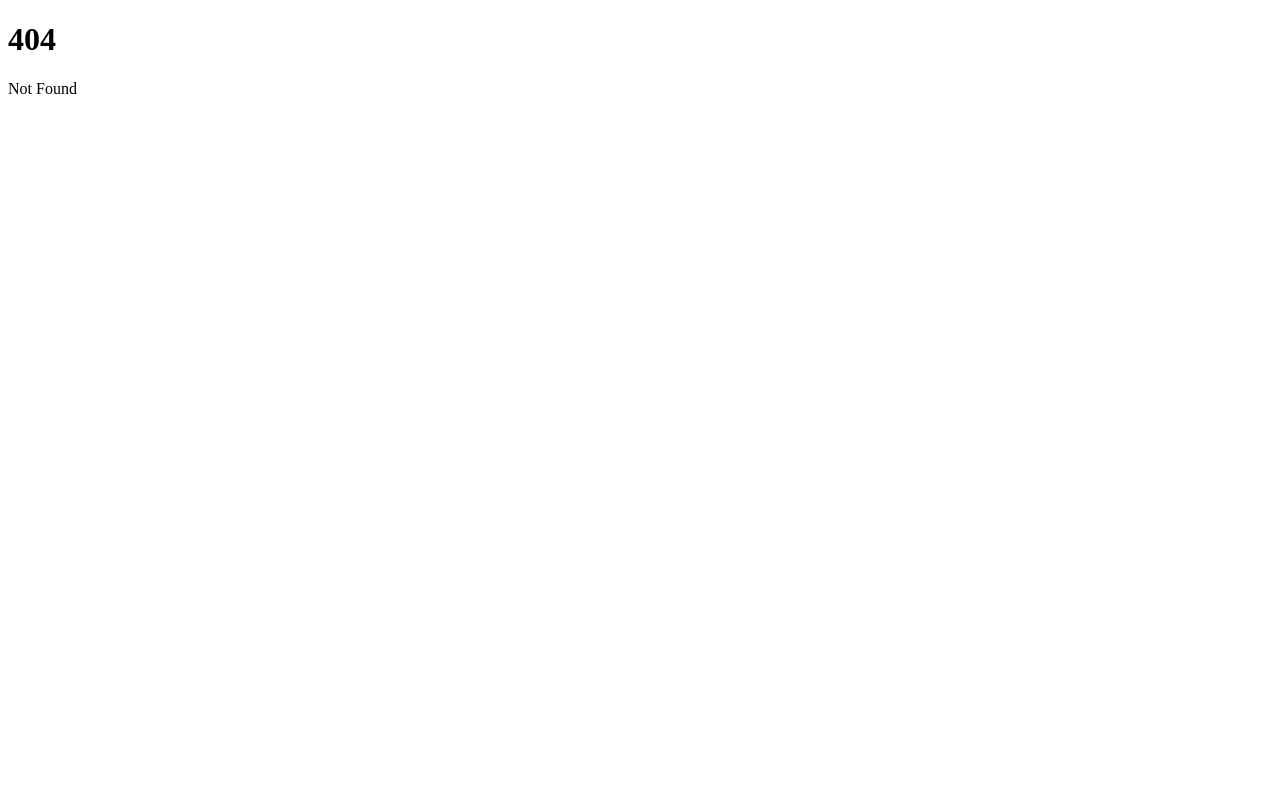
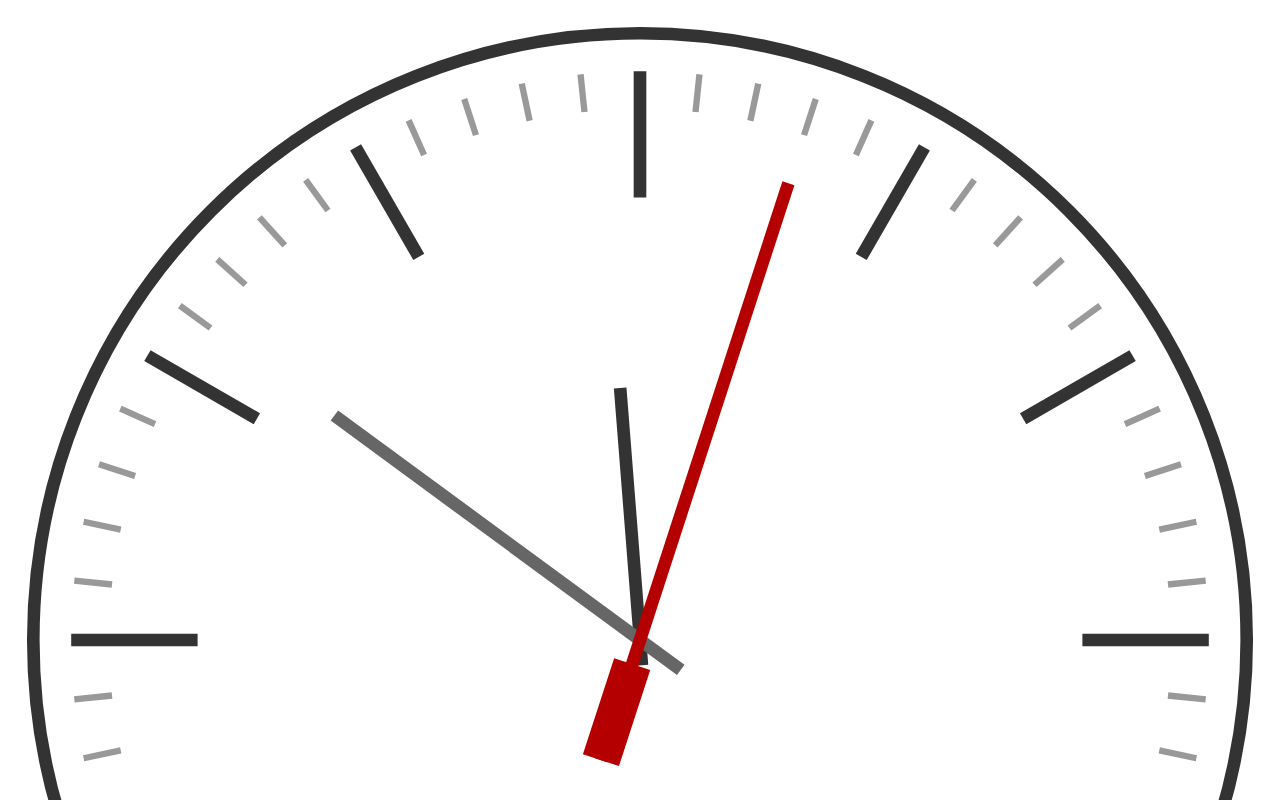
Before and after one commit to sternix/svelte5-examples, a SvelteKit app in the folder temeller/: page /clock in a window 1280 px wide. Before the commit this address had no page. Shown: the top 800 px of the page. Built offline with nearby package versions, Linux system fonts and the light colour scheme.

Commit message:
clock örneği eklendi

```diff
--- a/temeller/src/routes/+page.svelte
+++ b/temeller/src/routes/+page.svelte
@@ -2,4 +2,5 @@
 <nav>
     <a href="./runes">Runes</a>
     <a href="./snippet">Snippets</a>
+    <a href="./clock">Saat</a>
 </nav>
--- /dev/null
+++ b/temeller/src/routes/clock/+page.svelte
@@ -0,0 +1,114 @@
+<!-- https://svelte.dev/examples/clock -->
+<script>
+    import { onMount } from "svelte";
+
+    let time = $state(new Date());
+
+    /* birinci yol $derived ile */
+    let hours = $derived(time.getHours());
+    let minutes = $derived(time.getMinutes());
+    let seconds = $derived(time.getSeconds());
+
+    /* ikinci yol $state ve $effect ile */
+    /*
+    let hours = $state();
+    let minutes = $state();
+    let seconds = $state();
+
+    $effect(() => {
+        hours = time.getHours();
+        minutes = time.getMinutes();
+        seconds = time.getSeconds();
+    });
+    */
+
+    onMount(() => {
+        const interval = setInterval(() => {
+            time = new Date();
+        }, 1000);
+
+        return () => {
+            clearInterval(interval);
+        };
+    });
+
+</script>
+
+<svg viewBox="-50 -50 100 100">
+    <circle class="clock-face" r="48" />
+
+    <!-- markers -->
+    {#each [0, 5, 10, 15, 20, 25, 30, 35, 40, 45, 50, 55] as minute}
+        <line class="major" y1="35" y2="45" transform="rotate({30 * minute})" />
+
+        {#each [1, 2, 3, 4] as offset}
+            <line
+                class="minor"
+                y1="42"
+                y2="45"
+                transform="rotate({6 * (minute + offset)})"
+            />
+        {/each}
+    {/each}
+
+    <!-- hour hand -->
+    <line
+        class="hour"
+        y1="2"
+        y2="-20"
+        transform="rotate({30 * hours + minutes / 2})"
+    />
+
+    <!-- minute hand -->
+    <line
+        class="minute"
+        y1="4"
+        y2="-30"
+        transform="rotate({6 * minutes + seconds / 10})"
+    />
+
+    <!-- second hand -->
+    <g transform="rotate({6 * seconds})">
+        <line class="second" y1="10" y2="-38" />
+        <line class="second-counterweight" y1="10" y2="2" />
+    </g>
+</svg>
+
+<style>
+    svg {
+        width: 100%;
+        height: 100%;
+    }
+
+    .clock-face {
+        stroke: #333;
+        fill: white;
+    }
+
+    .minor {
+        stroke: #999;
+        stroke-width: 0.5;
+    }
+
+    .major {
+        stroke: #333;
+        stroke-width: 1;
+    }
+
+    .hour {
+        stroke: #333;
+    }
+
+    .minute {
+        stroke: #666;
+    }
+
+    .second,
+    .second-counterweight {
+        stroke: rgb(180, 0, 0);
+    }
+
+    .second-counterweight {
+        stroke-width: 3;
+    }
+</style>
```
